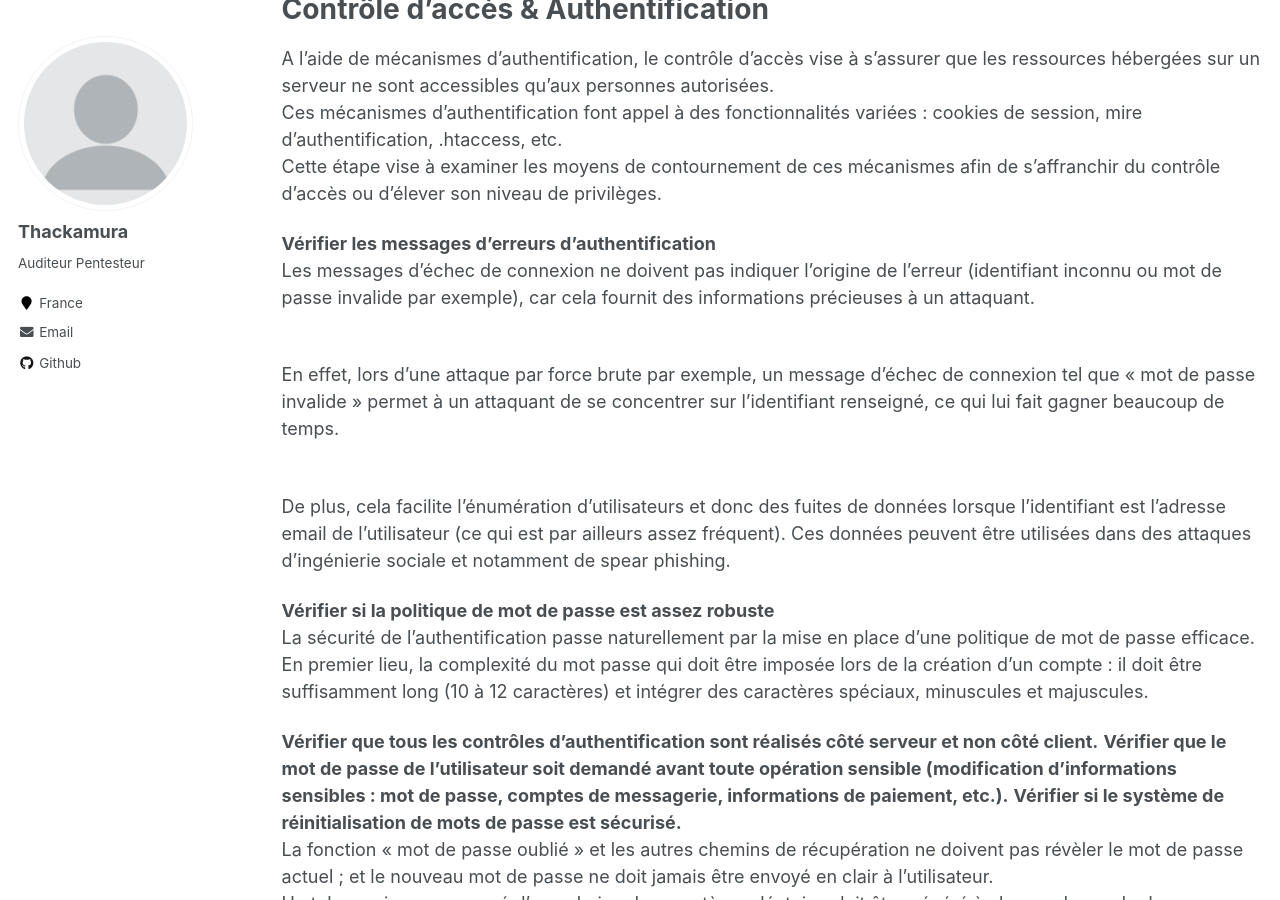
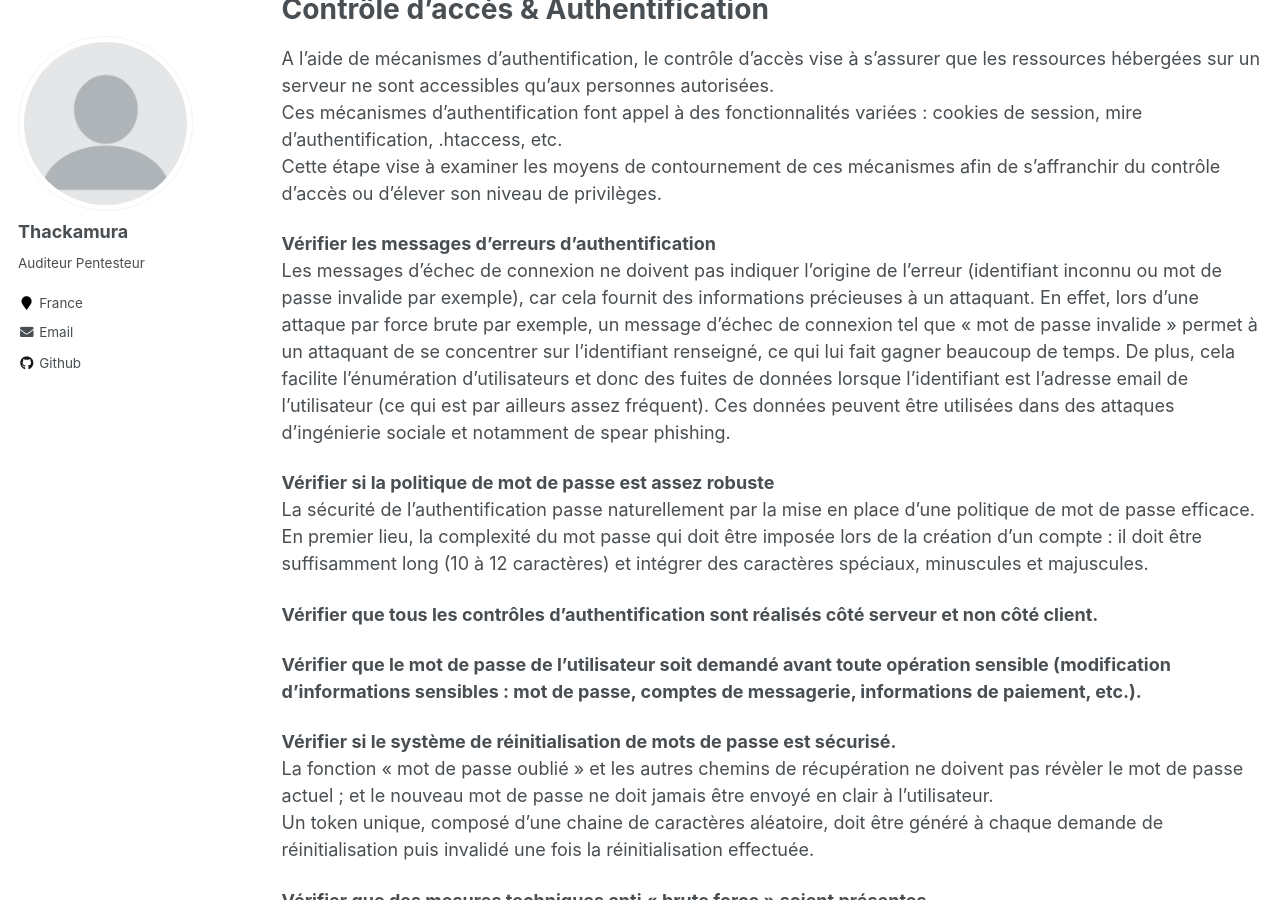
Before and after one commit to thackamura/thackamura.github.io, a Jekyll site: the page built from _pages/web-checklist.md, in a window 1280 px wide and 900 px high, scrolled down 7039 px. Built offline with Jekyll 4.4.1, drawn with Linux system fonts in a browser that asks for light colours.

Commit message:
Update web-checklist.md

```diff
--- a/_pages/web-checklist.md
+++ b/_pages/web-checklist.md
@@ -223,16 +223,18 @@ s’affranchir du contrôle d’accès ou d’élever son niveau de privilèges.
 
 **Vérifier les messages d’erreurs d’authentification**
 <br/>Les messages d’échec de connexion ne doivent pas indiquer l’origine de l’erreur (identifiant inconnu ou mot de passe invalide par exemple), car cela fournit des informations précieuses à un attaquant.
-
-<br/>En effet, lors d’une attaque par force brute par exemple, un message d’échec de connexion tel que « mot de passe invalide » permet à un attaquant de se concentrer sur l’identifiant renseigné, ce qui lui fait gagner beaucoup de temps.
-
-<br/>De plus, cela facilite l’énumération d’utilisateurs et donc des fuites de données lorsque l’identifiant est l’adresse email de l’utilisateur (ce qui est par ailleurs assez fréquent). Ces données peuvent être utilisées dans des attaques d’ingénierie sociale et notamment de spear phishing.
+En effet, lors d’une attaque par force brute par exemple, un message d’échec de connexion tel que « mot de passe invalide » permet à un attaquant de se concentrer sur l’identifiant renseigné, ce qui lui fait gagner beaucoup de temps.
+De plus, cela facilite l’énumération d’utilisateurs et donc des fuites de données lorsque l’identifiant est l’adresse email de l’utilisateur (ce qui est par ailleurs assez fréquent). Ces données peuvent être utilisées dans des attaques d’ingénierie sociale et notamment de spear phishing.
 
 **Vérifier si la politique de mot de passe est assez robuste**
 <br/>La sécurité de l’authentification passe naturellement par la mise en place d’une politique de mot de passe efficace. En premier lieu, la complexité du mot passe qui doit être imposée lors de la création d’un compte : il doit être suffisamment long (10 à 12 caractères) et intégrer des caractères spéciaux, minuscules et majuscules.
 
 **Vérifier que tous les contrôles d’authentification sont réalisés côté serveur et non côté client.**
+<br/>
+
 **Vérifier que le mot de passe de l'utilisateur soit demandé avant toute opération sensible (modification d’informations sensibles : mot de passe, comptes de messagerie, informations de paiement, etc.).**
+<br/>
+
 **Vérifier si le système de réinitialisation de mots de passe est sécurisé.**
 <br/>La fonction « mot de passe oublié » et les autres chemins de récupération ne doivent pas révèler le mot de passe actuel ; et le nouveau mot de passe ne doit jamais être envoyé en clair à l’utilisateur.
 <br/>Un token unique, composé d’une chaine de caractères aléatoire, doit être généré à chaque demande de réinitialisation puis invalidé une fois la réinitialisation effectuée.
```
